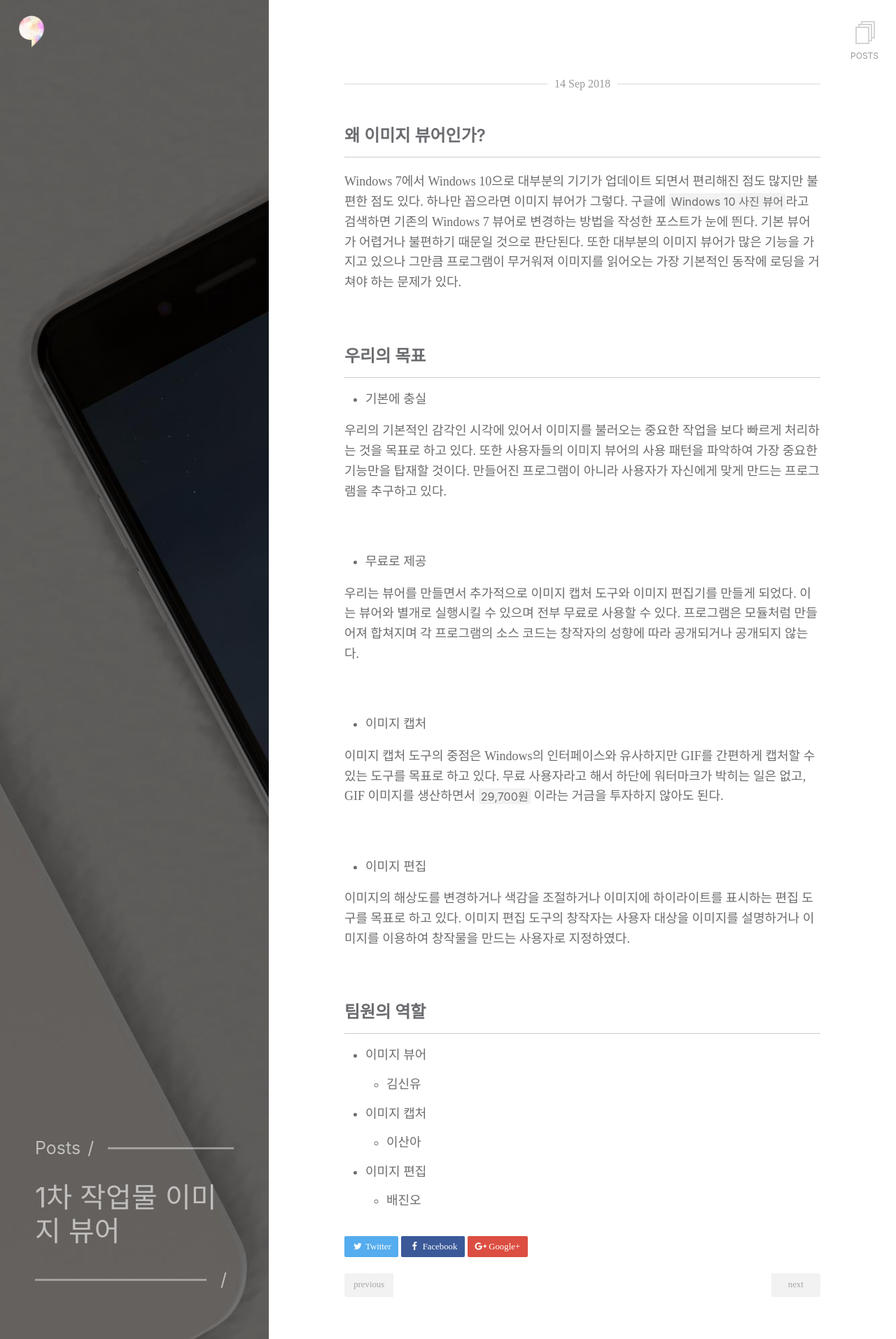
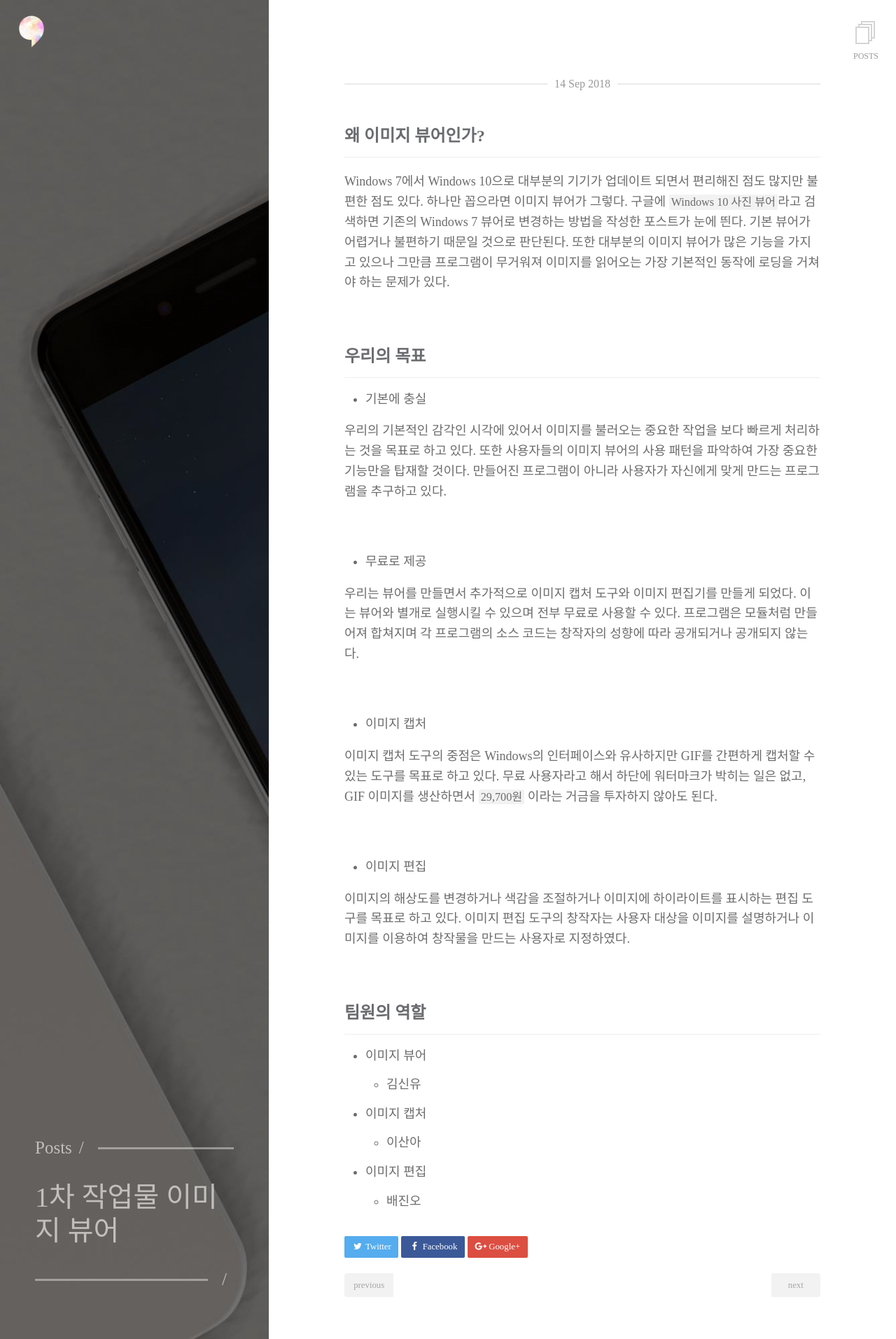
Before and after one commit to commadev/commadev.github.io, a Jekyll site: the page built from _posts/2018-09-14-1차 작업물 이미지 뷰어.md, in a window 1280 px wide. Shown: the whole page at 70% size. Built offline with Jekyll 4.4.1, drawn with Linux system fonts in a browser that asks for light colours.

Commit message:
[layout] font change

```diff
--- a/assets/_sass/_site.scss
+++ b/assets/_sass/_site.scss
@@ -532,7 +532,6 @@ canvas {
 }
 
 .inner-post {
-  font-family: 'Noto Serif KR', serif;
   h1 {
     font-size: 70px;
     line-height: 70px;
@@ -543,7 +542,7 @@ canvas {
     line-height: 30px;
     margin-top: 20px;
     margin-bottom: 20px;
-    border-bottom: 1px solid #ccc;
+    border-bottom: 1px solid #eee;
     padding-bottom: 15px;
   }
   h1,
@@ -756,7 +755,6 @@ canvas {
     }
   }
   .inner-post {
-    font-family: 'Noto Serif KR', serif;
     h2 {
       font-size: 20px;
       margin-bottom: 20px;
--- a/assets/_sass/_variables.scss
+++ b/assets/_sass/_variables.scss
@@ -9,7 +9,7 @@ $blue: #19B5FE;
 $yellow: #f89406;
 $aqua: #7FDBFF;
 
-$base-font: -apple-system, BlinkMacSystemFont, "Segoe UI", Roboto, Helvetica, Arial, sans-serif, "Apple Color Emoji", "Segoe UI Emoji", "Segoe UI Symbol" !default;
-$code-font: -apple-system, BlinkMacSystemFont, "Segoe UI", Roboto, Helvetica, Arial, sans-serif, "Apple Color Emoji", "Segoe UI Emoji", "Segoe UI Symbol" !default;
+$base-font: 'Noto Serif KR', serif;
+$code-font: 'Noto Serif KR', serif;
 // break point
 $small: 750px;
```
